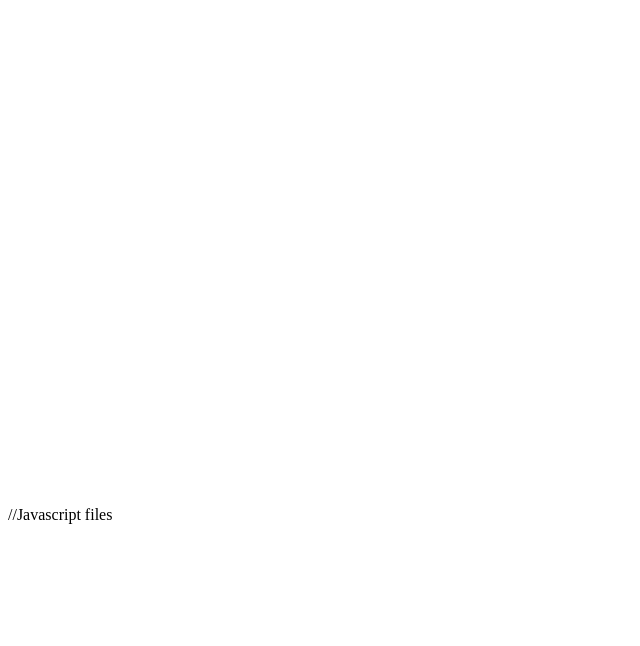
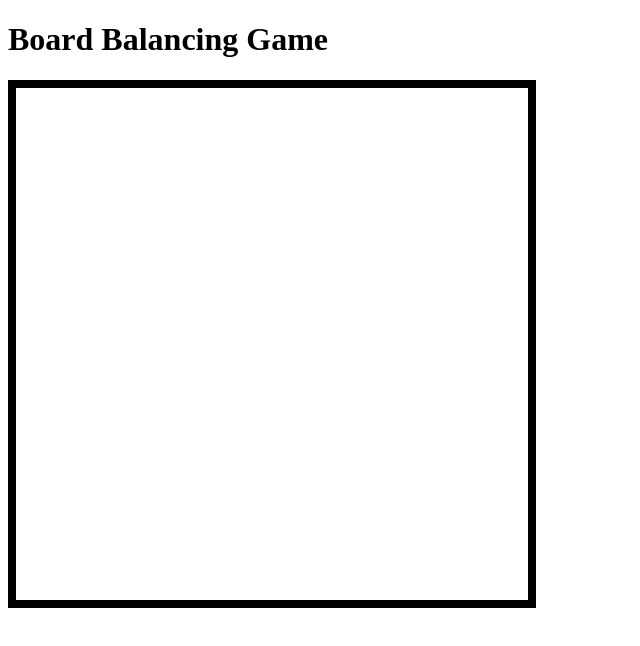
Before and after one commit to JoToMo1993/WebGLDemo, a plain HTML site: page Game/index.html in a window 1280 px wide. Shown: the whole page, without its empty margins (0-640 px from the left). Drawn offline with Linux system fonts and the light colour scheme.

Commit message:
main.css and main.js file created and linked

```diff
--- a/Game/index.html
+++ b/Game/index.html
@@ -1,16 +1,24 @@
 <!DOCTYPE HTML>
 <html>
   <head>
+    <!-- Meta information -->
+    <meta charset="utf-8" />
+
+    <!--- WebGL GLSL Shader -->
     <script id="vertex-shader" type="x-shader/x-vertex">
     </script>
     <script id="fragment-shader" type="x-shader/x-fragment">
     </script>
 
-    //Javascript files
+    <!-- Including CSS and JS files -->
+    <script type="text/javascript" src="main.js"></script>
+    <link rel="stylesheet" href="main.css" />
 
+    <!-- Visible meta information -->
     <title>Board Balancing Game</title>
   </head>
   <body>
+    <h1>Board Balancing Game</h1>
     <canvas id="gl-canvas" width="512"  height="512">
       Your browser does not support the HTML5 canvas element
     </canvas>
--- /dev/null
+++ b/Game/main.css
@@ -0,0 +1,7 @@
+/**
+ * The main stylesheet file
+ **/
+
+#gl-canvas {
+  border: 0.5em solid black;
+}
--- /dev/null
+++ b/Game/main.js
@@ -0,0 +1 @@
+console.log( "works" );
```
